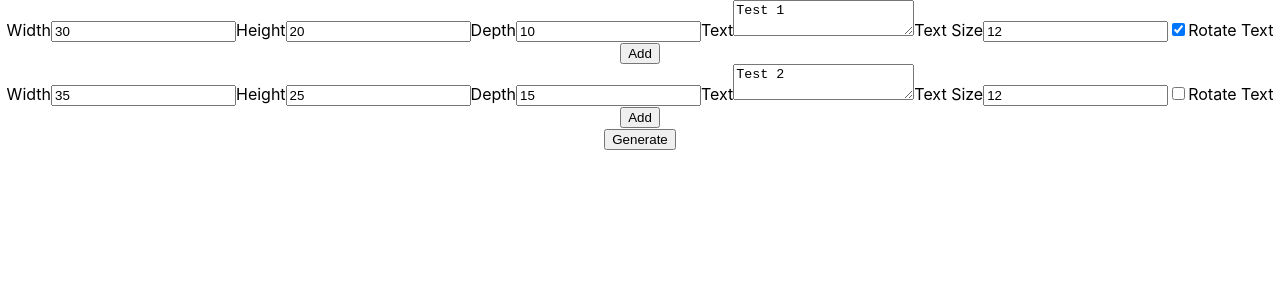
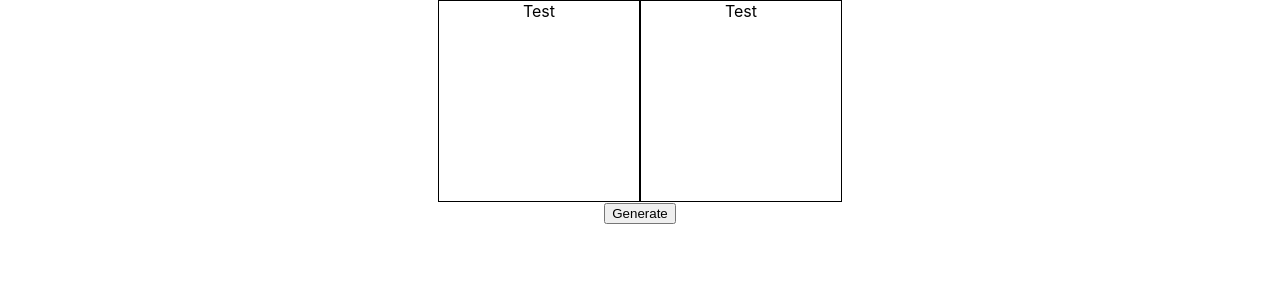
Before and after one commit to georgeflug/playing-card-belly-band-generator, a React (Create React App) app: page / in a window 1280 px wide. Shown: the top 300 px of the page. Built offline with nearby package versions, Linux system fonts and the light colour scheme; what @react-pdf/renderer would draw is missing.

Commit message:
Move editing to its own dedicated page

```diff
--- a/src/App.tsx
+++ b/src/App.tsx
@@ -3,24 +3,31 @@ import { useState } from 'react'
 import { Provider } from 'react-redux'
 import './App.css';
 import { BellyBandEditor } from './form/BellyBandEditor'
+import { BellyBandTile } from './form/BellyBandTile'
 import { MyPdf } from './Pdf'
 import { useBellyBands } from './redux/belly-band-redux'
+import { useEditBellyBand } from './redux/editTileRedux'
 import { store } from './redux/store'
 
 const App = () => {
   const {bellyBands} = useBellyBands();
   const [ generated, setGenerated ] = useState(false)
+  const { editingBellyBand } = useEditBellyBand()
 
   return (
     <div className="App">
-      { bellyBands.map(band => (
-        <BellyBandEditor key={band.id} band={band} />
+      { editingBellyBand && (
+        <BellyBandEditor band={editingBellyBand} />
+      )}
+      { !editingBellyBand && bellyBands.map(band => (
+        <BellyBandTile key={band.id} band={band} />
       )) }
+      { !editingBellyBand && (
         <div>
           <button onClick={() => setGenerated(true)}>Generate</button>
         </div>
-      { generated &&
-        (
+      )}
+      { !editingBellyBand && generated && (
         <div>
           <PDFViewer width="100%" height="1024px">
             <Provider store={store}>
@@ -28,9 +35,7 @@ const App = () => {
             </Provider>
           </PDFViewer>
         </div>
-        )
-      }
-      {/* </header> */}
+      )}
     </div>
   );
 }
--- a/src/form/BellyBandEditor.tsx
+++ b/src/form/BellyBandEditor.tsx
@@ -1,8 +1,10 @@
 import { BellyBandSpec } from '../belly-band'
 import { useBellyBands } from '../redux/belly-band-redux'
+import { useEditBellyBand } from '../redux/editTileRedux'
 
 export const BellyBandEditor = (props: { band: BellyBandSpec }) => {
   const {addBellyBand, updateBellyBand} = useBellyBands();
+  const { endEditBellyBand } = useEditBellyBand()
   const { band } = props;
 
   function handleWidthChange(event: React.ChangeEvent<HTMLTextAreaElement | HTMLInputElement>) {
@@ -50,6 +52,8 @@ export const BellyBandEditor = (props: { band: BellyBandSpec }) => {
 
   return (
     <div>
+      <button onClick={() => endEditBellyBand()}>&lt;--</button>
+
       <label>Width</label>
       <input type="text" value={band.width} onChange={e => handleWidthChange(e)}></input>
 
--- /dev/null
+++ b/src/form/BellyBandTile.tsx
@@ -0,0 +1,14 @@
+import { BellyBandSpec } from '../belly-band'
+import { useEditBellyBand } from '../redux/editTileRedux'
+
+export const BellyBandTile = (props: { band: BellyBandSpec }) => {
+  const { editBellyBand } = useEditBellyBand()
+
+  return (
+    <div style={{display: 'inline-block', border: '1px solid', height: '200px', width: '200px', cursor: 'pointer'}}
+      onClick={() => editBellyBand(props.band)}
+    >
+      Test
+    </div>
+  )
+}
--- /dev/null
+++ b/src/redux/editTileRedux.ts
@@ -0,0 +1,33 @@
+import {useSelector} from "react-redux";
+import {  BellyBandSpec } from '../belly-band'
+import { useDispatchForAction } from './useDispatchForAction'
+
+const BELLY_BAND_BEGIN_EDIT = 'BELLY_BAND_EDIT_START';
+const BELLY_BAND_END_EDIT = 'BELLY_BAND_EDIT_END';
+
+export const useEditBellyBand = () => {
+  const bellyBands = useSelector((state: any) => state.bellyBands) as BellyBandSpec[]
+  const editingBellyBandId = useSelector((state: any) => state.editingBellyBand) as number || undefined
+  const editingBellyBand = bellyBands.find(band => band.id === editingBellyBandId)
+
+  return {
+    editingBellyBand,
+    editBellyBand: useDispatchForAction<BellyBandSpec>(BELLY_BAND_BEGIN_EDIT),
+    endEditBellyBand: useDispatchForAction<void>(BELLY_BAND_END_EDIT)
+  };
+};
+
+export const editingBellyBandReducer = (state: any = {}, action: any) => {
+  if (action.type === BELLY_BAND_BEGIN_EDIT) {
+    return {
+      ...state,
+      editingBellyBand: action.payload.id,
+    };
+  } else if (action.type === BELLY_BAND_END_EDIT) {
+    return {
+      ...state,
+      editingBellyBand: undefined,
+    };
+  }
+  return state;
+};
--- a/src/redux/rootReduxReducer.ts
+++ b/src/redux/rootReduxReducer.ts
@@ -1,9 +1,11 @@
 import { bellyBandReducer } from './belly-band-redux'
+import { editingBellyBandReducer } from './editTileRedux'
 import { widthReducer } from './width-redux'
 
 export function rootReducer(state: any = {}, action: any) {
   let newState = { ...state };
   newState = widthReducer(newState, action);
   newState = bellyBandReducer(newState, action);
+  newState = editingBellyBandReducer(newState, action);
   return newState;
 }
```
Lines whose indentation alone changed are shown as unchanged.
